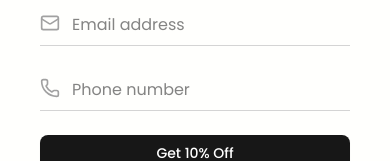
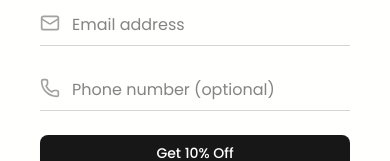
Before and after one commit to HadeedShahid/Klaev, a Next.js app: page / in a window 390 px wide. Shown: the part 883-1044 px from the top of the page. Built offline with nearby package versions, Linux system fonts and the light colour scheme.

Commit message:
optional phone number

```diff
--- a/components/waitlist-form.jsx
+++ b/components/waitlist-form.jsx
@@ -23,7 +23,7 @@ const WaitListForm = () => {
       .string()
       .min(1, { message: "Email is required" })
       .email("Please enter a valid email"),
-    phone: z.string().min(1, { message: "Phone is required" }),
+    phone: z.string(),
   });
 
   async function onSubmit(values) {
@@ -97,7 +97,7 @@ const WaitListForm = () => {
                   <Phone className="absolute left-0 top-2 h-5 w-5 text-neutral-400" />
                   <Input
                     {...field}
-                    placeholder="Phone number"
+                    placeholder="Phone number (optional)"
                     className="w-full pl-8 pr-2 py-2 bg-transparent border-b border-neutral-300 focus:border-neutral-900 outline-none transition-colors"
                   />
                 </div>
```
